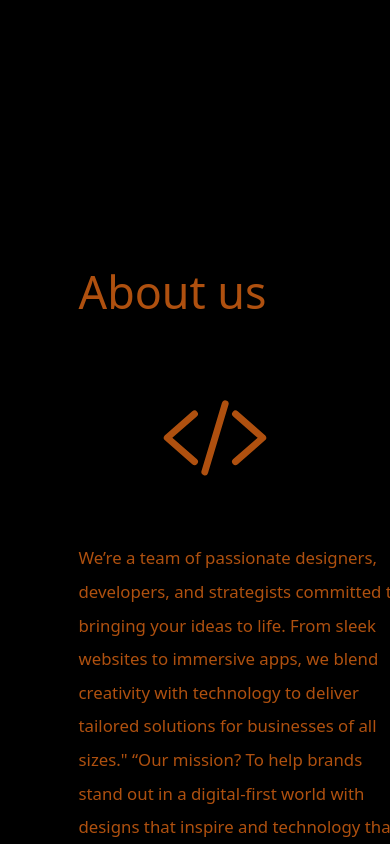
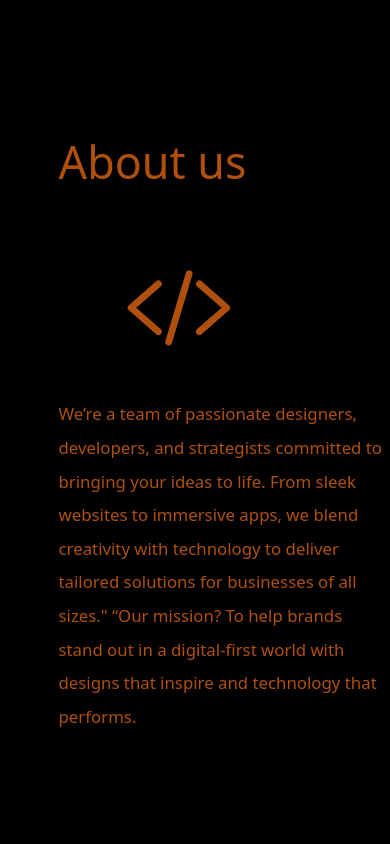
Before and after one commit to Nandkishor1771503/tech24, a React (Vite) app: page / in a window 390 px wide. Shown: the part 800-1644 px from the top of the page. Built offline with nearby package versions, Linux system fonts and the light colour scheme; a web font is replaced by a local one.

Commit message:
about rev

```diff
--- a/src/components/About.jsx
+++ b/src/components/About.jsx
@@ -25,9 +25,9 @@ function About() {
   const Text = "sunnyNK".split("");
   return (
     <>
-      <div className="about lg:h-[80vh] w-full text-orange-500 bg-[#181818] text-start lg:p-7 rounded-xl ml-5 items-center justify-center">
+      <div className="about lg:h-[80vh] w-full text-orange-500 bg-[#181818] text-start lg:p-7 rounded-xl lg:mx-2">
         <h1 className="my-8">About us</h1>
-        <div className="flex md:flex-row  flex-col-reverse gap-5 ">
+        <div className="flex md:flex-row  flex-col-reverse ">
           <p className="lg:text-2xl text-2xl items-center justify-center lg:w-[60%] w-[120%] lg:leading-10 leading-[3rem] ">
             {" "}
             We’re a team of passionate designers, developers, and strategists
@@ -35,11 +35,11 @@ function About() {
             immersive apps, we blend creativity with technology to deliver
             tailored solutions for businesses of all sizes." “Our mission? To
             help brands stand out in a digital-first world with designs that
-            inspire and technology that performs.{" "}
+            inspire and technology that performs.
           </p>
           <IoCodeSlashOutline
             style={{ fontSize: "16rem" }}
-            className="w-[40%] ml-[30%] md:ml-0"
+            className="w-[40%] ml-[24%] md:ml-0"
           />
         </div>
         {/* <div className="word w-[50%] m-auto flex overflow-hidden text-center">
--- a/src/components/Hero.jsx
+++ b/src/components/Hero.jsx
@@ -86,7 +86,7 @@ function Hero() {
 
   return (
     <>
-      <div className="hero lg:h-screen h-[100vh] w-full  md:ml-[20%] lg:mx-0">
+      <div className="hero lg:h-screen h-[85vh] w-full  md:ml-[20%] lg:mx-0">
         <div className="topLine w-7 bg-gray-50 rounded-full h-2 mb-[10%]">
           .
         </div>
@@ -103,7 +103,7 @@ function Hero() {
           })}
         </div>
 
-        <div className=" text-gray-400 flex gap-4 font-thin lg:ml-[38%] md:ml-[8%] lg:mt-[3%] mt-[10%] ml-[15%]">
+        <div className=" text-gray-400 flex gap-4 font-thin lg:ml-[38%] md:ml-[8%] lg:mt-[3%] mt-[10%] ml-[14%]">
           {discription.map((disp, i) => {
             return (
               <h2 className="disp md:text-3xl text-xl" key={i}>
```
